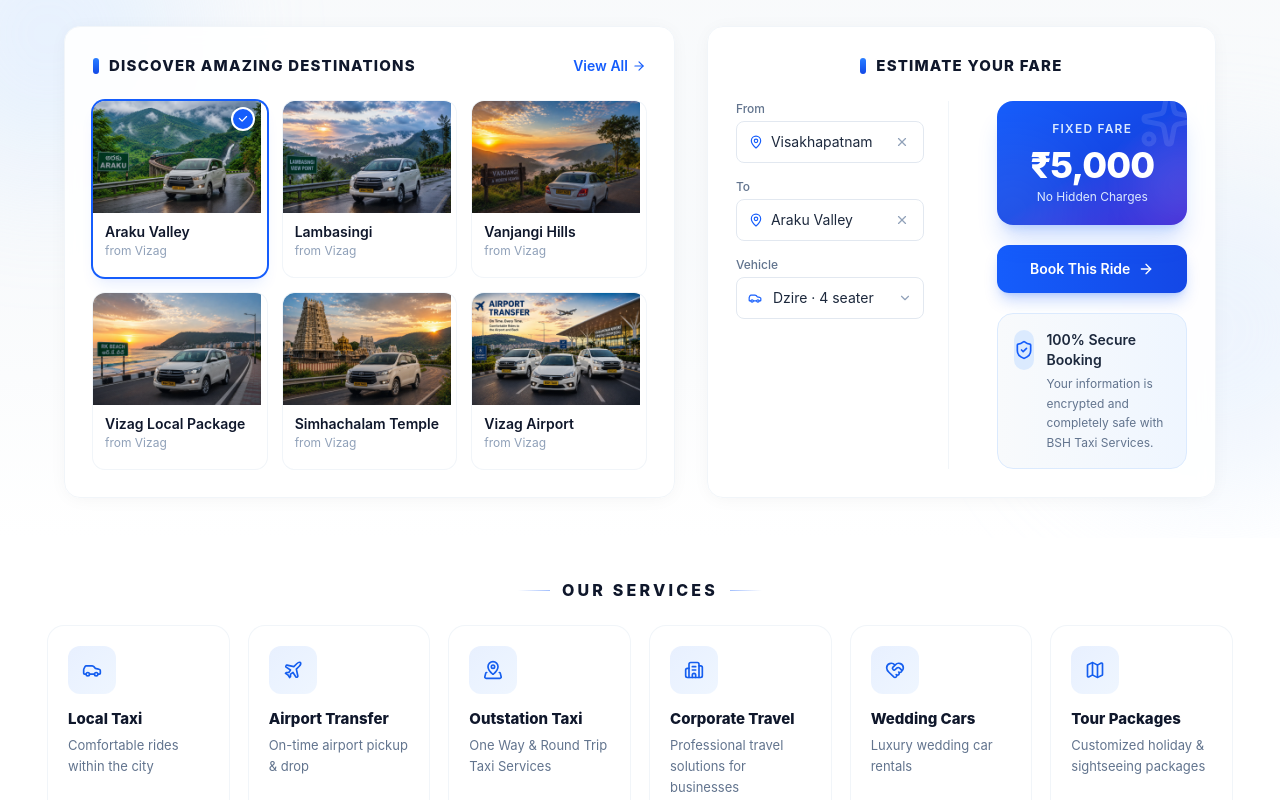
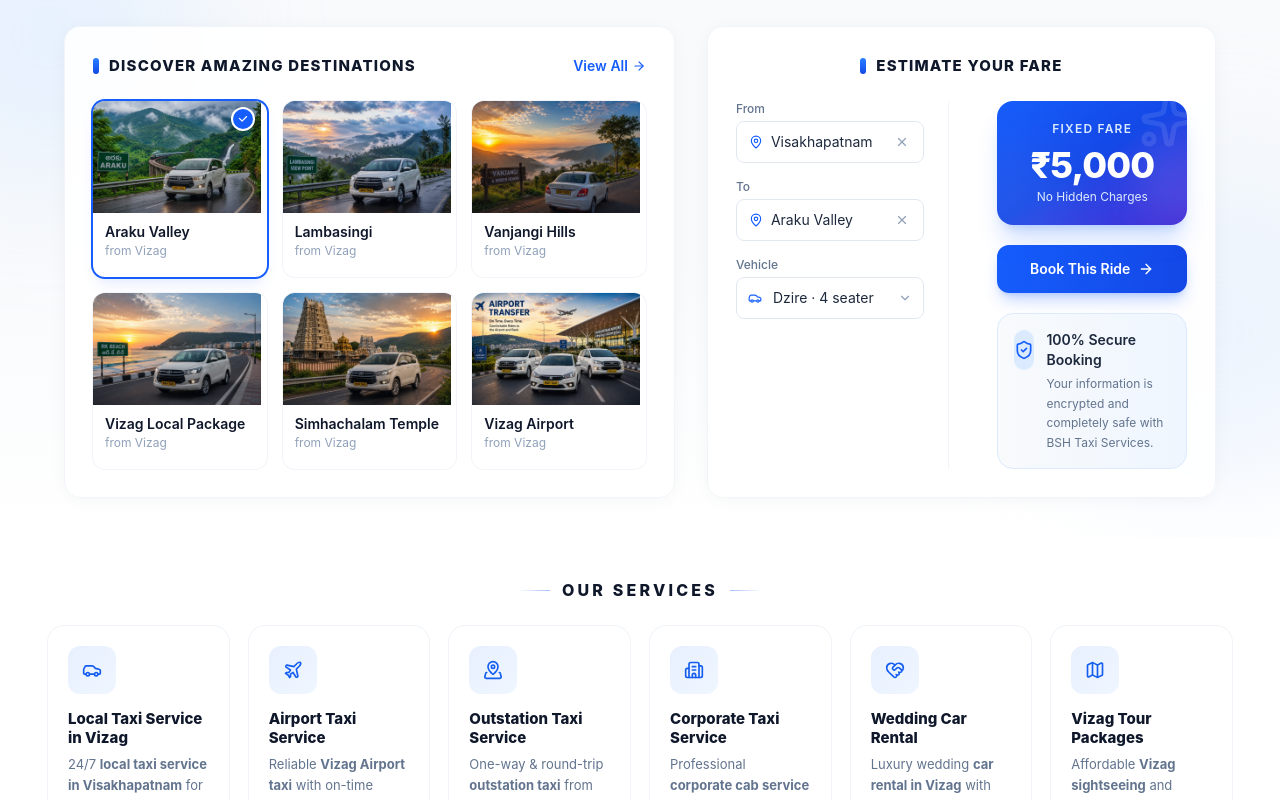
Before and after one commit to sateesh1216/BSH_webpage, a React (Vite) app: page / in a window 1280 px wide. Shown: the part 2000-2800 px from the top of the page. Built offline with nearby package versions, Linux system fonts and the light colour scheme; a web font is replaced by a local one.

Commit message:
home page seo

```diff
--- a/src/components/home/Hero.tsx
+++ b/src/components/home/Hero.tsx
@@ -116,8 +116,8 @@ export default function Hero() {
 
         <p className="mt-4 max-w-md text-sm leading-relaxed text-slate-500 sm:mt-5 sm:max-w-lg sm:text-base lg:text-base">
 BSH Taxi Services provides reliable taxi services in Visakhapatnam (Vizag),
-including airport taxi, local cab service, outstation cabs, one-way taxi, round trips,
-and corporate travel. Our professional drivers and well-maintained vehicles are available 24/7 across Andhra Pradesh.
+including <b>airport taxi, local cab service, outstation cabs, one-way taxi, round trips,
+and corporate travel.</b> Our professional drivers and well-maintained vehicles are available 24/7 across Andhra Pradesh.
 </p>
 
         {/* Trust badges — 4 inline items matching the design */}
--- a/src/components/home/TravelSections.tsx
+++ b/src/components/home/TravelSections.tsx
@@ -1,4 +1,4 @@
-import { Fragment } from "react";
+import { Fragment, type ReactNode } from "react";
 import { Link } from "react-router-dom";
 import {
   Car,
@@ -25,63 +25,79 @@ import { useBooking } from "../booking/BookingContext";
 interface ServiceItem {
   icon: React.ElementType;
   title: string;
-  description: string;
+  description: ReactNode; // was `string` — JSX (<p>/<b>) needs ReactNode, not string
   path: string;
 }
 
-
-
-/* DATA — unchanged from before */
-// interface ServiceItem { icon: React.ElementType; title: string; description: string; }
-// const services: ServiceItem[] = [
-//   { icon: Car, title: "Local Taxi", description: "Comfortable rides within the city" },
-//   { icon: Plane, title: "Airport Transfer", description: "On-time airport pickup & drop" },
-//   { icon: MapPinned, title: "Outstation Taxi", description: "One way / Round trip to any city" },
-//   { icon: Building2, title: "Corporate Travel", description: "Reliable travel for your business" },
-//   { icon: HeartHandshake, title: "Wedding Cars", description: "Make your special day extra special" },
-//   { icon: Map, title: "Tour Packages", description: "Custom packages for amazing trips" },
-// ];
-
+/* DATA — SEO keywords wrapped in <b> for emphasis */
 const services: ServiceItem[] = [
   {
     icon: Car,
-    title: "Local Taxi",
-    description: "Comfortable rides within the city",
+    title: "Local Taxi Service in Vizag",
+    description: (
+      <p>
+        24/7 <b>local taxi service in Visakhapatnam</b> for city rides,
+        shopping, office travel, railway station and hospital visits.
+      </p>
+    ),
     path: "/destinations/vizag-local?type=taxi-services-in-vizag",
   },
   {
     icon: Plane,
-    title: "Airport Transfer",
-    description: "On-time airport pickup & drop",
+    title: "Airport Taxi Service",
+    description: (
+      <p>
+        Reliable <b>Vizag Airport taxi</b> with on-time pickup & drop, flight
+        tracking and affordable fares.
+      </p>
+    ),
     path: "/destinations/vizag-airport?type=airport-transfer",
   },
   {
     icon: MapPinned,
-    title: "Outstation Taxi",
-    description: "One Way & Round Trip Taxi Services",
+    title: "Outstation Taxi Service",
+    description: (
+      <p>
+        One-way & round-trip <b>outstation taxi</b> from{" "}
+        <b>Vizag to Araku</b>, Tirupati, Vijayawada, Hyderabad and more.
+      </p>
+    ),
     path: "/destinations",
   },
   {
     icon: Building2,
-    title: "Corporate Travel",
-    description: "Professional travel solutions for businesses",
+    title: "Corporate Taxi Service",
+    description: (
+      <p>
+        Professional <b>corporate cab service</b> for employee transport,
+        client pickups and business travel.
+      </p>
+    ),
     path: "/services",
   },
   {
     icon: HeartHandshake,
-    title: "Wedding Cars",
-    description: "Luxury wedding car rentals",
+    title: "Wedding Car Rental",
+    description: (
+      <p>
+        Luxury wedding <b>car rental in Vizag</b> with professional
+        chauffeurs for weddings and special events.
+      </p>
+    ),
     path: "/services",
   },
   {
     icon: Map,
-    title: "Tour Packages",
-    description: "Customized holiday & sightseeing packages",
+    title: "Vizag Tour Packages",
+    description: (
+      <p>
+        Affordable <b>Vizag sightseeing</b> and Andhra Pradesh{" "}
+        <b>tour packages including Araku, Lambasingi and Borra Caves</b>.
+      </p>
+    ),
     path: "/destinations",
   },
 ];
-
-
 
 type VehicleType = "sedan" | "mpv" | "van";
 interface FleetItem {
@@ -127,7 +143,11 @@ const fleet: FleetItem[] = [
   },
 ];
 
-interface StepItem { icon: React.ElementType; title: string; description: string; }
+interface StepItem {
+  icon: React.ElementType;
+  title: string;
+  description: string;
+}
 const steps: StepItem[] = [
   { icon: CalendarCheck, title: "Book Online", description: "Enter your trip details and book your ride" },
   { icon: UserCheck, title: "Driver Assigned", description: "We assign the best driver." },
@@ -169,9 +189,9 @@ function Services() {
                     {service.title}
                   </h3>
 
-        <p className="mt-1.5 text-[13px] leading-relaxed text-slate-500">
+                  <div className="mt-1.5 text-[13px] leading-relaxed text-slate-500">
                     {service.description}
-        </p>
+                  </div>
                 </div>
               </Link>
             );
@@ -330,14 +350,14 @@ function FleetAndHowItWorks({ onBookNow }: { onBookNow: (name: string) => void }
 
 export default function TravelSections() {
   const { openBooking } = useBooking();
-console.log("TravelSections Context");
+
   function handleBookNow(name: string) {
-  console.log("Book Now Clicked:", name);
     openBooking({
       vehicleName: name,
       resetTrip: true,
     });
   }
+
   return (
     <>
       <Services />
```
Lines whose indentation alone changed are shown as unchanged.
